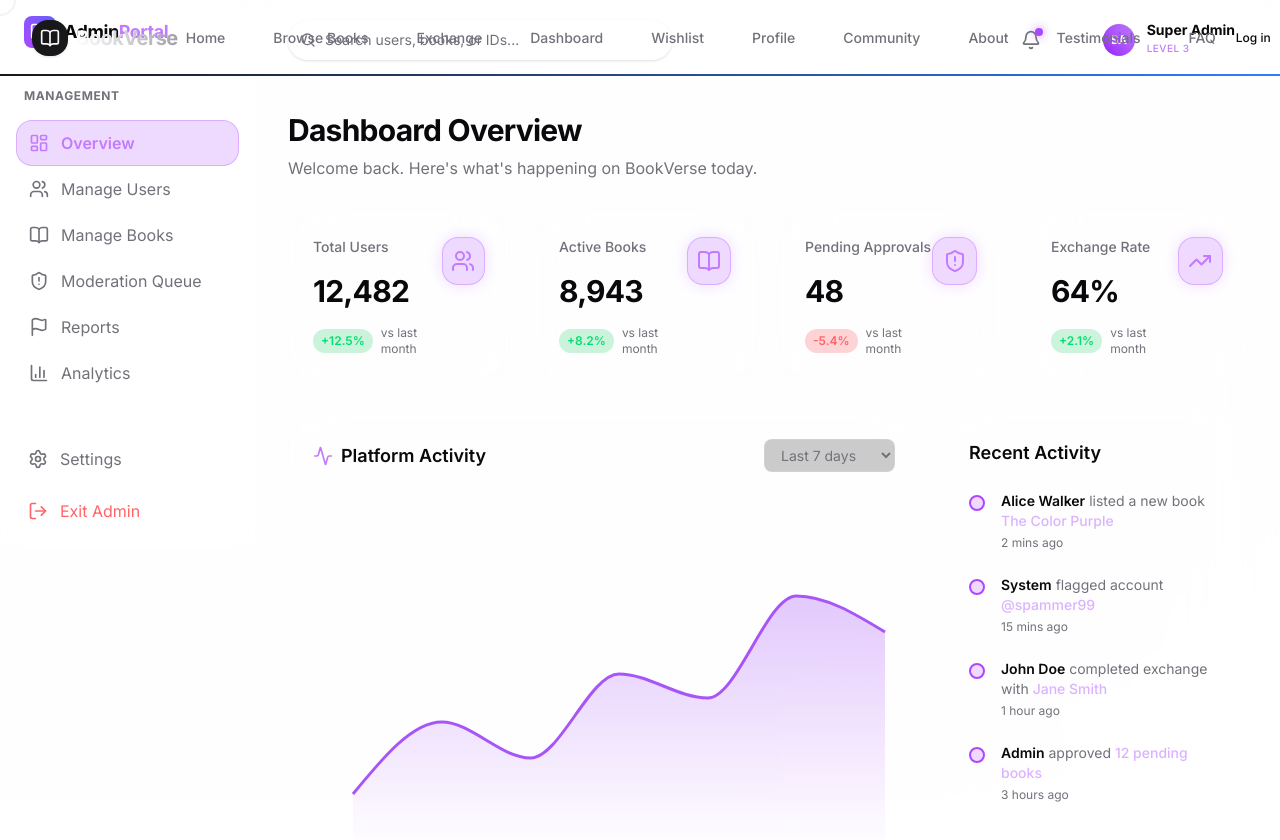
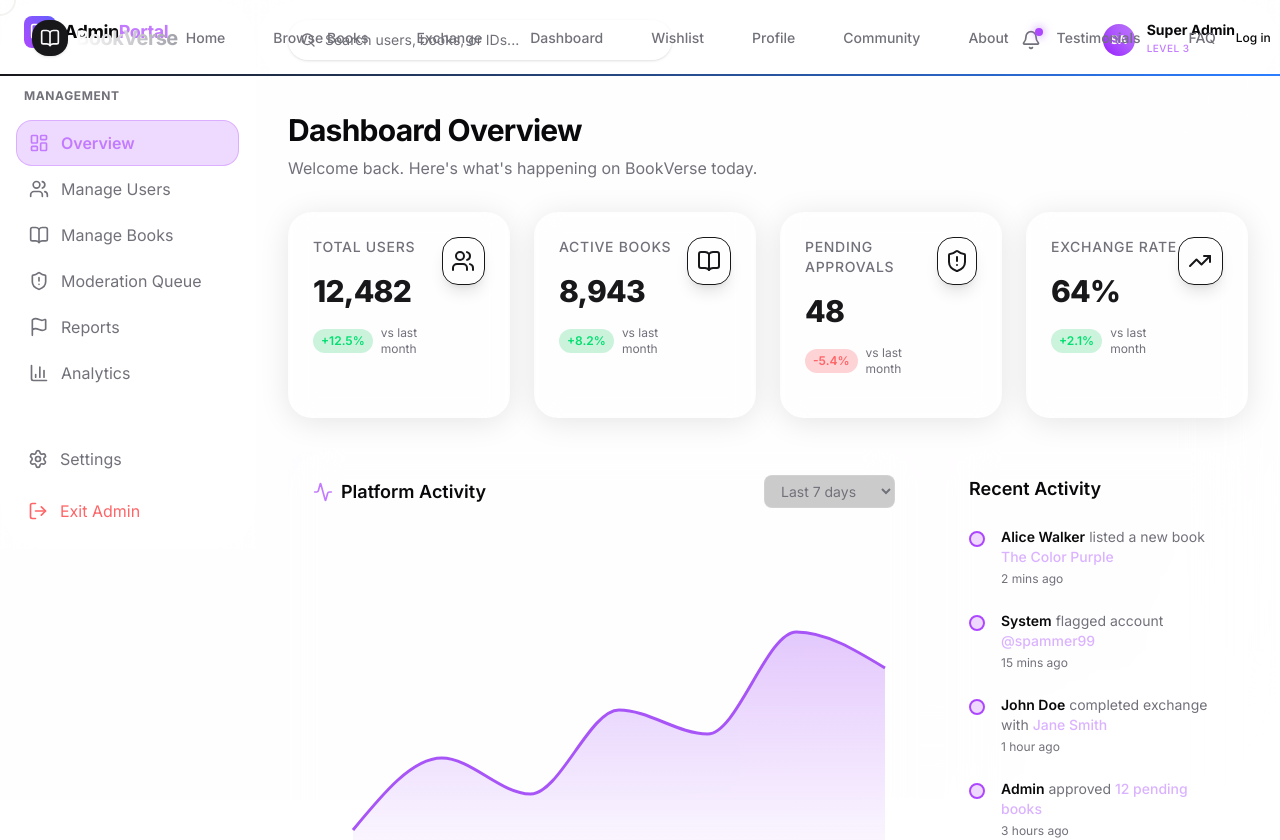
Before and after one commit to Johan621/BookVerse, a Next.js app: page /admin in a window 1280 px wide. Shown: the top 840 px of the page. Built offline with nearby package versions, Linux system fonts and the light colour scheme.

Commit message:
Complete design system audit and component consolidation

```diff
--- a/src/app/admin/page.tsx
+++ b/src/app/admin/page.tsx
@@ -7,7 +7,7 @@ import {
   TrendingUp,
   Activity
 } from "lucide-react";
-import { StatCard } from "@/components/admin/ui/StatCard";
+import { StatCard } from "@/components/ui/StatCard";
 import { ActivityChart } from "@/components/admin/charts/ActivityChart";
 import { toast } from "sonner";
 
--- a/src/components/admin/ui/StatCard.tsx
+++ /dev/null
@@ -1,52 +0,0 @@
-"use client";
-
-import { motion } from "framer-motion";
-import { LucideIcon } from "lucide-react";
-
-interface StatCardProps {
-  title: string;
-  value: string | number;
-  icon: LucideIcon;
-  trend?: {
-    value: number;
-    label: string;
-  };
-  delay?: number;
-}
-
-export const StatCard = ({ title, value, icon: Icon, trend, delay = 0 }: StatCardProps) => {
-  return (
-    <motion.div
-      initial={{ opacity: 0, y: 20 }}
-      animate={{ opacity: 1, y: 0 }}
-      transition={{ duration: 0.5, delay }}
-      className="relative group p-6 rounded-2xl bg-white/5 border border-white/10 backdrop-blur-xl overflow-hidden"
-    >
-      <div className="absolute inset-0 bg-gradient-to-br from-purple-500/10 to-transparent opacity-0 group-hover:opacity-100 transition-opacity duration-500" />
-
-      <div className="relative z-10 flex justify-between items-start">
-        <div className="space-y-4">
-          <p className="text-sm font-medium text-muted-foreground">{title}</p>
-          <p className="text-3xl font-bold tracking-tight text-foreground">{value}</p>
-
-          {trend && (
-            <div className="flex items-center gap-2">
-              <span className={`text-xs font-semibold px-2 py-1 rounded-full ${
-                trend.value >= 0
-                  ? "bg-green-500/20 text-green-400"
-                  : "bg-red-500/20 text-red-400"
-              }`}>
-                {trend.value >= 0 ? "+" : ""}{trend.value}%
-              </span>
-              <span className="text-xs text-muted-foreground">{trend.label}</span>
-            </div>
-          )}
-        </div>
-
-        <div className="w-12 h-12 rounded-xl bg-purple-500/20 flex items-center justify-center border border-purple-500/30 shadow-[0_0_15px_rgba(168,85,247,0.2)]">
-          <Icon className="w-6 h-6 text-purple-400" />
-        </div>
-      </div>
-    </motion.div>
-  );
-};
--- a/src/components/stats/StatCard.tsx
+++ /dev/null
@@ -1,48 +0,0 @@
-"use client";
-
-import * as React from "react";
-import { motion } from "framer-motion";
-import { Card } from "@/components/ui/Card";
-import { LucideIcon } from "lucide-react";
-import { AnimatedCounter } from "@/components/hero/AnimatedCounter";
-
-interface StatCardProps {
-  title: string;
-  value: number;
-  suffix?: string;
-  prefix?: string;
-  icon: LucideIcon;
-  colorClass: string;
-}
-
-export const StatCard = ({ title, value, suffix = "", prefix = "", icon: Icon, colorClass }: StatCardProps) => {
-  return (
-    <motion.div
-      whileHover={{ y: -5, scale: 1.02 }}
-      transition={{ type: "spring", stiffness: 400, damping: 25 }}
-      className="relative group w-full h-full"
-    >
-      <div
-        className={`absolute inset-0 rounded-2xl opacity-0 group-hover:opacity-20 blur-xl transition-opacity duration-500 ${colorClass.replace('text-', 'bg-')}`}
-        style={{ zIndex: -1 }}
-      />
-
-      <Card
-        variant="glass"
-        className="relative overflow-hidden flex flex-col items-center justify-center p-6 h-full border border-white/10 bg-white/5 backdrop-blur-md transition-colors duration-300 hover:bg-white/10 text-center"
-      >
-        <div className={`p-3 rounded-2xl bg-background border border-white/10 shadow-inner mb-4 group-hover:scale-110 transition-transform ${colorClass}`}>
-          <Icon className="h-6 w-6" />
-        </div>
-
-        <div className={`text-4xl font-extrabold tracking-tight mb-2 flex items-center justify-center ${colorClass}`}>
-          {prefix}
-          <AnimatedCounter end={value} duration={2.5} />
-          {suffix}
-        </div>
-
-        <h3 className="font-medium text-muted-foreground text-sm uppercase tracking-wider">{title}</h3>
-      </Card>
-    </motion.div>
-  );
-};
--- a/src/components/stats/StatisticsSection.tsx
+++ b/src/components/stats/StatisticsSection.tsx
@@ -8,7 +8,7 @@ import { FadeIn } from "@/components/animations/FadeIn";
 import { StaggerContainer } from "@/components/animations/StaggerContainer";
 import { StaggerItem } from "@/components/animations/StaggerItem";
 import { FloatingParticles } from "@/components/background/FloatingParticles";
-import { StatCard } from "./StatCard";
+import { StatCard } from "@/components/ui/StatCard";
 import { BookOpen, IndianRupee, Users, Building2, Repeat, Leaf } from "lucide-react";
 
 const STATS = [
--- a/src/components/ui/Button.tsx
+++ b/src/components/ui/Button.tsx
@@ -13,7 +13,7 @@ export interface ButtonProps extends HTMLMotionProps<"button"> {
 export const Button = React.forwardRef<HTMLButtonElement, ButtonProps>(
   ({ className, variant = "primary", size = "md", isLoading, children, disabled, ...props }, ref) => {
 
-    const baseStyles = "inline-flex items-center justify-center font-medium transition-colors focus-visible:outline-none focus-visible:ring-2 focus-visible:ring-ring disabled:opacity-50 disabled:pointer-events-none rounded-xl";
+    const baseStyles = "inline-flex items-center justify-center font-medium transition-colors focus-visible:outline-none focus-visible:ring-2 focus-visible:ring-ring disabled:opacity-50 disabled:pointer-events-none rounded-full";
 
     const variants = {
       primary: "bg-primary text-primary-foreground hover:bg-primary/90 shadow-sm",
--- /dev/null
+++ b/src/components/ui/StatCard.tsx
@@ -0,0 +1,98 @@
+"use client";
+
+import * as React from "react";
+import { motion } from "framer-motion";
+import { Card } from "@/components/ui/Card";
+import { LucideIcon } from "lucide-react";
+import { AnimatedCounter } from "@/components/hero/AnimatedCounter";
+
+export interface StatCardProps {
+  title: string;
+  value: string | number;
+  suffix?: string;
+  prefix?: string;
+  icon: LucideIcon;
+  colorClass?: string;
+  trend?: {
+    value: number;
+    label: string;
+  };
+  delay?: number;
+  variant?: "glass" | "default";
+}
+
+export const StatCard = ({
+  title,
+  value,
+  suffix = "",
+  prefix = "",
+  icon: Icon,
+  colorClass = "text-primary",
+  trend,
+  delay = 0,
+  variant = "glass",
+}: StatCardProps) => {
+  const bgClass = colorClass.replace("text-", "bg-");
+
+  return (
+    <motion.div
+      initial={{ opacity: 0, y: 20 }}
+      whileInView={{ opacity: 1, y: 0 }}
+      whileHover={{ y: -5, scale: 1.02 }}
+      viewport={{ once: true }}
+      transition={{ type: "spring", stiffness: 300, damping: 30, delay }}
+      className="relative group w-full h-full"
+    >
+      <div
+        className={`absolute inset-0 rounded-2xl opacity-0 group-hover:opacity-10 blur-xl transition-opacity duration-500 ${bgClass}`}
+        style={{ zIndex: -1 }}
+      />
+
+      <Card
+        variant={variant}
+        className="relative overflow-hidden flex flex-col p-6 h-full transition-colors duration-300 hover:bg-white/5"
+      >
+        <div className="relative z-10 flex justify-between items-start w-full mb-4">
+          <div className="space-y-4">
+            <h3 className="text-sm font-medium text-muted-foreground uppercase tracking-wider">
+              {title}
+            </h3>
+
+            <div className={`text-3xl font-extrabold tracking-tight flex items-center ${colorClass}`}>
+              {prefix}
+              {typeof value === "number" ? (
+                <AnimatedCounter end={value} duration={2} />
+              ) : (
+                value
+              )}
+              {suffix}
+            </div>
+
+            {trend && (
+              <div className="flex items-center gap-2 mt-2">
+                <span
+                  className={`text-xs font-semibold px-2 py-1 rounded-full ${
+                    trend.value >= 0
+                      ? "bg-green-500/20 text-green-400"
+                      : "bg-red-500/20 text-red-400"
+                  }`}
+                >
+                  {trend.value >= 0 ? "+" : ""}
+                  {trend.value}%
+                </span>
+                <span className="text-xs text-muted-foreground">{trend.label}</span>
+              </div>
+            )}
+          </div>
+
+          <div
+            className={`w-12 h-12 rounded-xl flex items-center justify-center border shadow-lg group-hover:scale-110 transition-transform ${bgClass.replace("bg-", "bg-opacity-20 bg-")} ${colorClass.replace("text-", "border-opacity-30 border-")}`}
+            style={{ backgroundColor: "rgba(255,255,255,0.05)" }}
+          >
+            <Icon className={`w-6 h-6 ${colorClass}`} />
+          </div>
+        </div>
+      </Card>
+    </motion.div>
+  );
+};
--- a/src/components/ui/Textarea.tsx
+++ b/src/components/ui/Textarea.tsx
@@ -10,7 +10,7 @@ const Textarea = React.forwardRef<HTMLTextAreaElement, TextareaProps>(
     return (
       <textarea
         className={cn(
-          "flex min-h-[80px] w-full rounded-xl bg-white/5 border border-white/10 px-4 py-3 text-sm font-medium text-foreground ring-offset-background placeholder:text-muted-foreground/70 focus-visible:outline-none focus-visible:border-primary/50 disabled:cursor-not-allowed disabled:opacity-50 transition-colors",
+          "flex min-h-[80px] w-full rounded-xl bg-white/5 border border-white/10 px-4 py-3 text-sm font-medium text-foreground ring-offset-background placeholder:text-muted-foreground/70 focus-visible:outline-none focus-visible:ring-2 focus-visible:ring-primary/50 focus-visible:border-primary/50 disabled:cursor-not-allowed disabled:opacity-50 transition-colors",
           className
         )}
         ref={ref}
```
